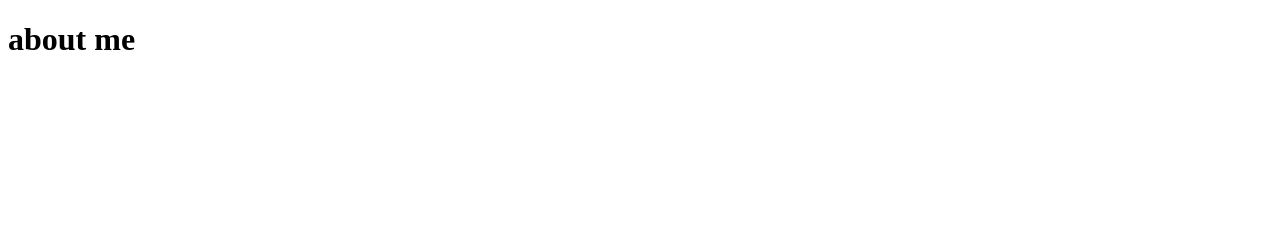
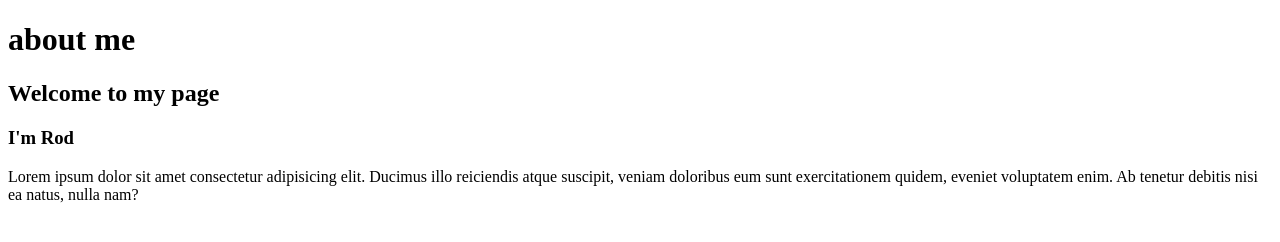
Before and after one commit to edefivan/GIT-Edison-Practica, a plain HTML site: page index.html in a window 1280 px wide. Drawn offline with Linux system fonts and the light colour scheme.

Commit message:
Added a welcome to my page

```diff
--- a/index.html
+++ b/index.html
@@ -8,5 +8,8 @@
 </head>
 <body>
     <h1>about me</h1>
+    <h2>Welcome to my page</h2>
+    <h3>I'm <span>Rod</span></h3>
+    <p>Lorem ipsum dolor sit amet consectetur adipisicing elit. Ducimus illo reiciendis atque suscipit, veniam doloribus eum sunt exercitationem quidem, eveniet voluptatem enim. Ab tenetur debitis nisi ea natus, nulla nam?</p>
 </body>
 </html>
```
